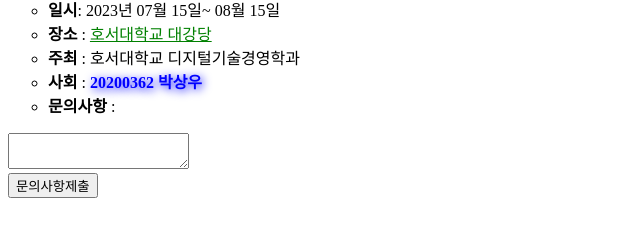
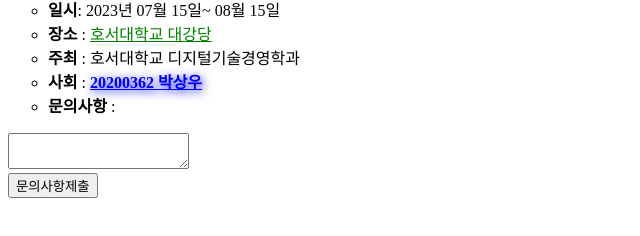
Before and after one commit to psw9194/psw9194.github.io, a plain HTML site: page 배낭여행.html in a window 1280 px wide. Shown: the part 206-442 px from the top of the page, 0-640 px from the left. Drawn offline with Linux system fonts and the light colour scheme.

Commit message:
프로필적용

```diff
--- a/배낭여행.html
+++ b/배낭여행.html
@@ -26,7 +26,7 @@ span{color: red;}
     <li><span class="bold">일시</span>: 2023년 07월 15일~ 08월 15일</li>
     <li><span class="bold">장소</span> : <span class="green">호서대학교 대강당</span></li>
     <li><span class="bold">주최</span> : 호서대학교 디지털기술경영학과</li>
-    <li><span class="bold">사회</span> : <span class="blue">20200362 박상우</span></li>
+    <li><span class="bold">사회</span> : <span class="blue"> <a href="프로필.html"> 20200362 박상우</a></span></li>
     <li><span class="bold">문의사항</span> :</li>
 </ul>
 
```
